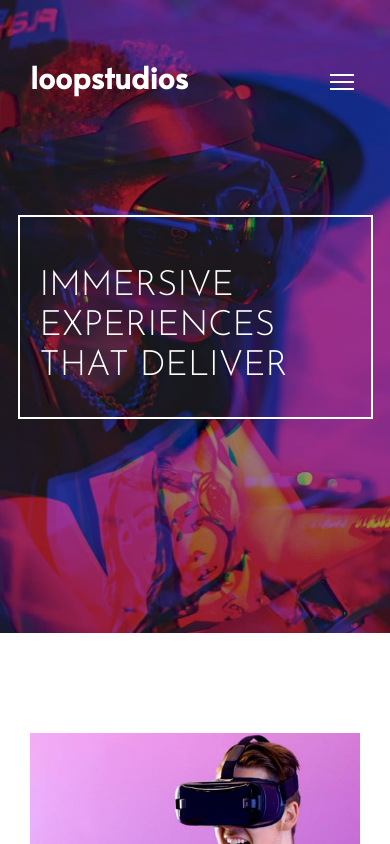
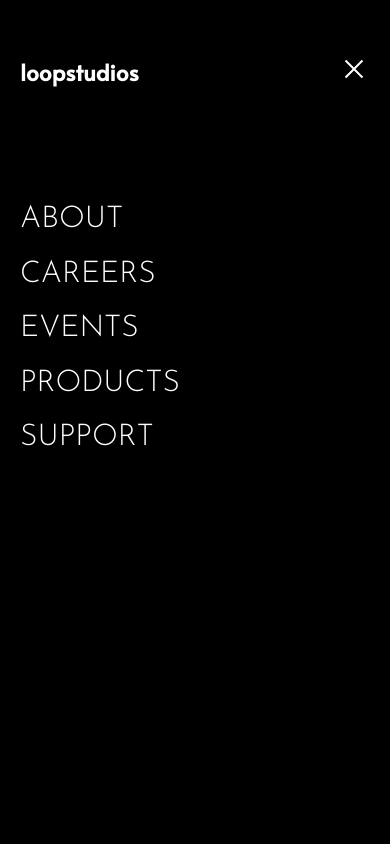
Before and after one commit to AdamR22/landing-page-two, a plain HTML site: page index.html in a window 390 px wide. Both pictures are taken after a click on the button 342 px from the left and 84 px from the top of the page. Shown: the top 844 px of the page. Drawn offline with Linux system fonts and the light colour scheme.

Commit message:
Finish site

```diff
--- a/index.html
+++ b/index.html
@@ -34,6 +34,26 @@
       </nav>
     </div>
   </header>
+  <section class="mobile-nav-menu">
+    <div class="side-menu-header">
+      <a href="">
+        <h2>loopstudios</h2>
+      </a>
+      <button id="close-side-nav">
+        <img src="./images/icon-close.svg" alt="close menu icon">
+      </button>
+    </div>
+
+    <nav class="site-menu" aria-label="site-menu" id="header-menu">
+      <ul class="menu">
+        <li><a href="">About</a></li>
+        <li><a href="">Careers</a></li>
+        <li><a href="">Events</a></li>
+        <li><a href="">Products</a></li>
+        <li><a href="">Support</a></li>
+      </ul>
+    </nav>
+  </section>
   <section class="hero">
     <span role="img" aria-label="Person with vr head using a racing grid"></span>
     <div class="hero-text">
@@ -207,6 +227,7 @@
       <p>&#169;2023 Loopstudios. All rights reserved</p>
     </div>
   </footer>
+  <script src="script.js"></script>
 </body>
 
 </html>
--- /dev/null
+++ b/script.js
@@ -0,0 +1,12 @@
+const btnOpenMenu = document.getElementById('open-side-nav');
+const btnCloseMenu = document.getElementById('close-side-nav');
+const mobileNav = document.querySelector('.mobile-nav-menu');
+
+
+btnOpenMenu.addEventListener('click', function() {
+    mobileNav.classList.add('active');
+});
+
+btnCloseMenu.addEventListener('click', function() {
+    mobileNav.classList.remove('active');
+});
--- a/style.css
+++ b/style.css
@@ -437,6 +437,10 @@ body {
     font-size: 1.5rem;
 }
 
+.mobile-nav-menu {
+    display: none;
+}
+
 header {
     margin-top: 4rem;
     margin-left: 10rem;
@@ -732,6 +736,11 @@ footer p {
 }
 
 @media screen and (max-width: 520px) {
+
+    body {
+        overflow-x: hidden;
+    }
+
     header {
         margin-left: 3rem;
         margin-right: 3rem;
@@ -760,12 +769,59 @@ footer p {
         width: 90%;
     }
 
+    .mobile-nav-menu {
+        position: fixed;
+        display: block;
+        transform: translateX(100%);
+        transition: transform 0.5s ease-in;
+        width: 100%;
+        height: 100vh;
+        top: 0;
+        background-color: var(--black);
+        z-index: 1;
+    }
+
+    .mobile-nav-menu.active {
+        transform: translateX(0);
+    }
+
+    .mobile-nav-menu .side-menu-header {
+        display: flex;
+        justify-content: space-between;
+        align-items: center;
+        margin: 4rem 2rem 10rem 2rem;
+    }
+
+    .mobile-nav-menu h2 {
+        font-family: 'Alata';
+        color: var(--white);
+    }
+
+    .mobile-nav-menu ul {
+        flex-direction: column;
+        padding-left: 2rem;
+        font-size: 3rem;
+        text-transform: uppercase;
+        font-family: 'JosefinSans Light';
+        font-weight: 100;
+    }
+
+    .mobile-nav-menu a {
+        color: var(--white);
+    }
+
+    .mobile-nav-menu button {
+        background-color: transparent;
+        border: none;
+    }
+
     .loopstudios-info {
         display: flex;
         flex-direction: column;
         margin-left: 3rem;
         margin-right: 3rem;
         margin-bottom: 5rem;
+        z-index: -1;
     }
 
     .interactive-photo {
```
